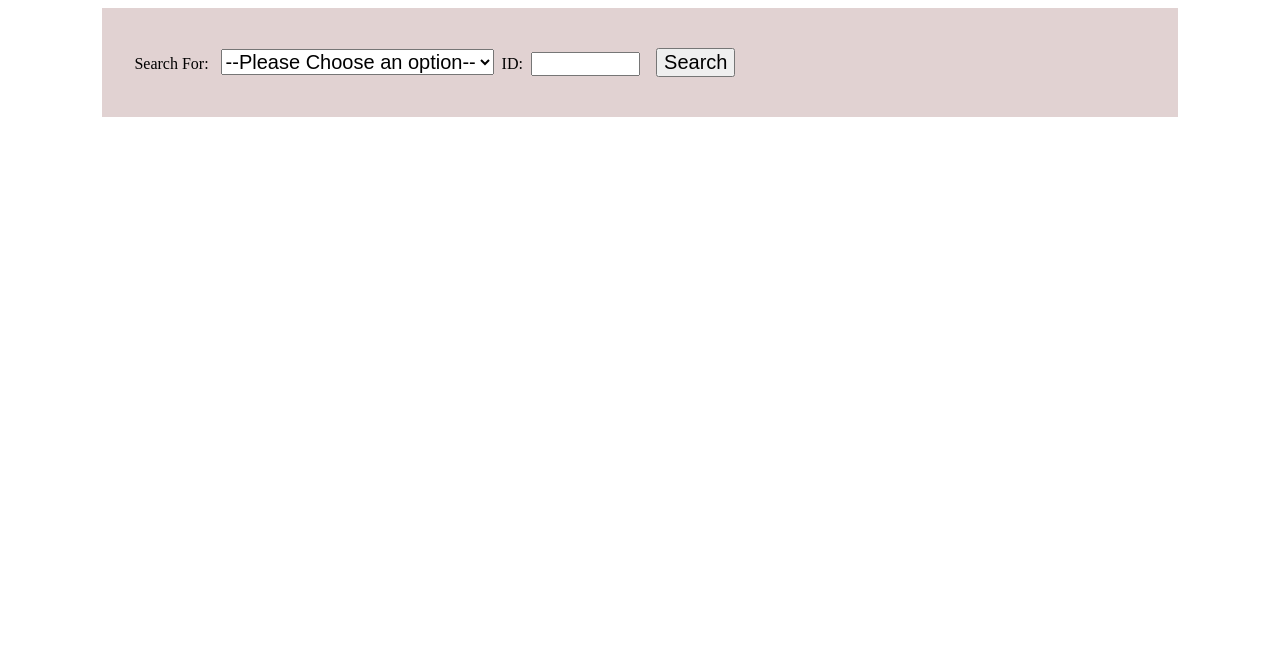
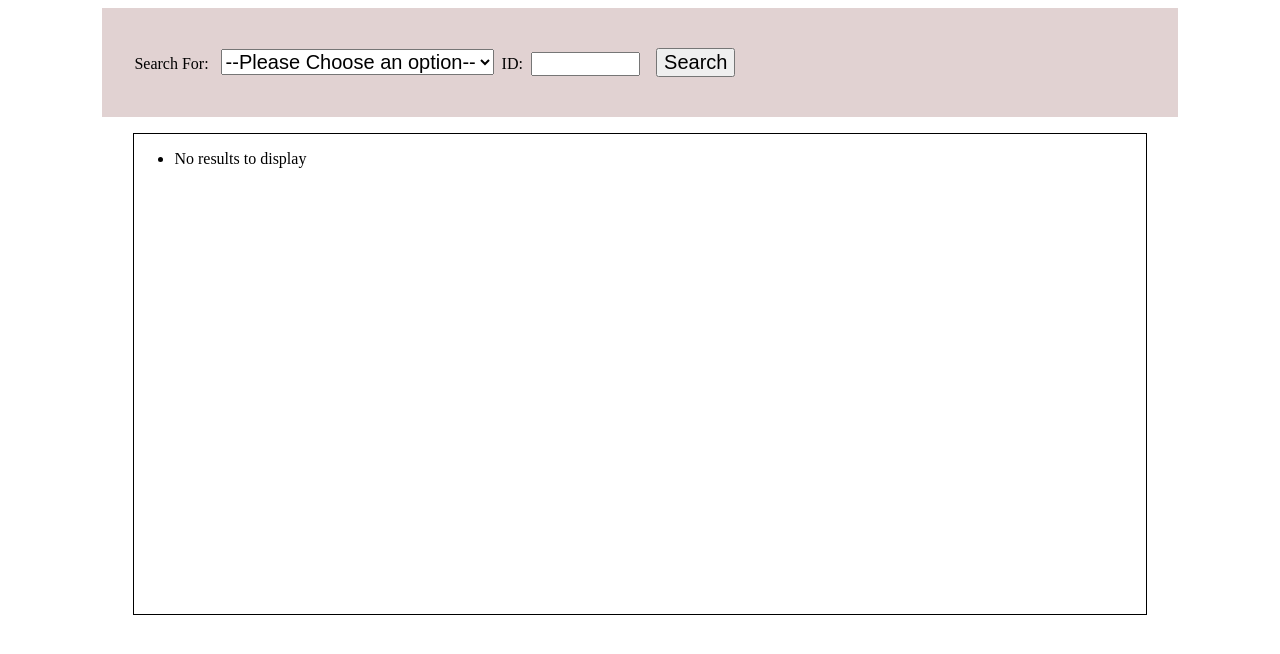
Before and after one commit to eyasq/learn_react, a React (Vite) app: page / in a window 1280 px wide. Shown: the top 654 px of the page. Built offline with nearby package versions, Linux system fonts and the light colour scheme.

Commit message:
luke apiwalker no nav tho i dont see the need for navigation in something this small

```diff
--- /dev/null
+++ b/components/display.jsx
@@ -0,0 +1,23 @@
+import { useContext } from "react";
+import { SearchContext } from "./context";
+
+export function Display() {
+    const { context } = useContext(SearchContext);
+    const res = context?.results; // safe access
+
+    return (
+        <div style={{ backgroundColor: "", width: "80%", minHeight: "60vh", margin: "1rem auto", border: "1px solid black" }}>
+            <ul>
+                {Array.isArray(res) ? (
+                    res.map((value, index) => (
+                        <li key={index}>
+                            {typeof value === 'object' ? JSON.stringify(value) : value}
+                        </li>
+                    ))
+                ) : (
+                    <li>No results to display</li>
+                )}
+            </ul>
+        </div>
+    );
+}
--- a/components/searchform.jsx
+++ b/components/searchform.jsx
@@ -1,6 +1,8 @@
-import { useState } from "react";
+import { useContext, useState } from "react";
 import './search.css'
+import { SearchContext } from "./context";
 export function SearchForm() {
+    const { setContext } = useContext(SearchContext)
     const [query, setQuery] = useState("")
     const [resource, setResource] = useState("");
     async function handleSubmit(e) {
@@ -11,12 +13,15 @@ export function SearchForm() {
                 const results = await fetch(APILink)
                 const parsedResults = await results.json()
                 console.log(parsedResults)
-                // NOW ADD THE RESULTS TO THE CONTEXT
+                setContext(parsedResults)
+
             } else {
                 try {
                     const results = await fetch(`${APILink}${query}`)
                     const parsedResults = await results.json();
                     console.log(parsedResults)
+                    setContext(parsedResults)
+
                 } catch (e) {
                     console.log("This droid aint in the DB!", e)
                 }
@@ -29,12 +34,14 @@ export function SearchForm() {
                 const results = await fetch(APILink)
                 const parsedResults = await results.json()
                 console.log(parsedResults)
-                // NOW ADD THE RESULTS TO THE CONTEXT
+                setContext(parsedResults)
+
             } else {
                 try {
                     const results = await fetch(`${APILink}${query}`)
                     const parsedResults = await results.json();
-                    console.log(parsedResults)
+                    setContext(parsedResults)
+
                 } catch (e) {
                     console.log("This droid aint in the DB!", e)
                 }
--- a/src/App.jsx
+++ b/src/App.jsx
@@ -3,16 +3,17 @@
 import { useState } from 'react'
 import { SearchForm } from '../components/searchform'
 import { SearchContext } from '../components/context'
+import { Display } from '../components/display'
 import './App.css'
 
 function App() {
-  const [context, setContext] = useState(null);
+  const [context, setContext] = useState({});
 
   return (
     <>
       <SearchContext.Provider value={{ context, setContext }}>
         <SearchForm></SearchForm>
-
+        <Display></Display>
       </SearchContext.Provider>
     </>
   )
```
